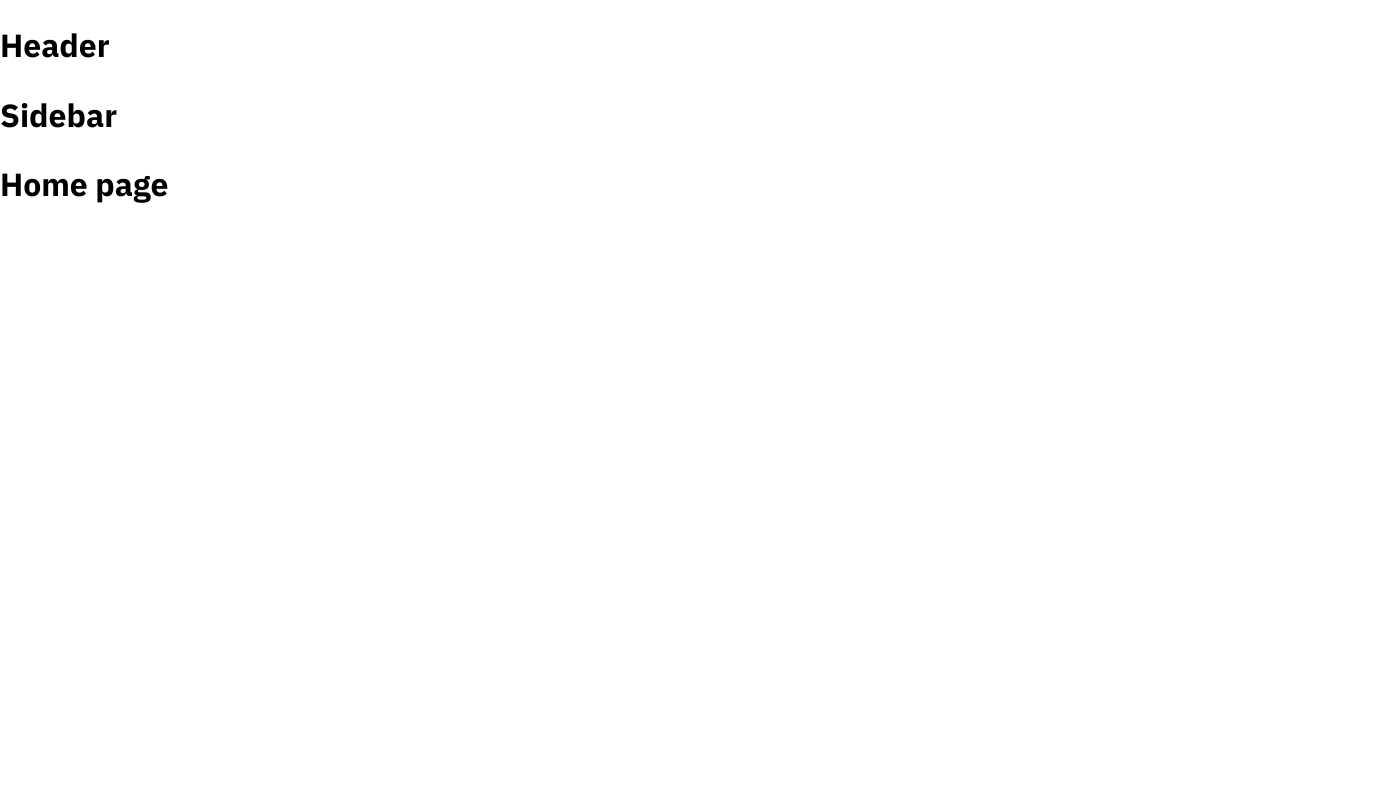
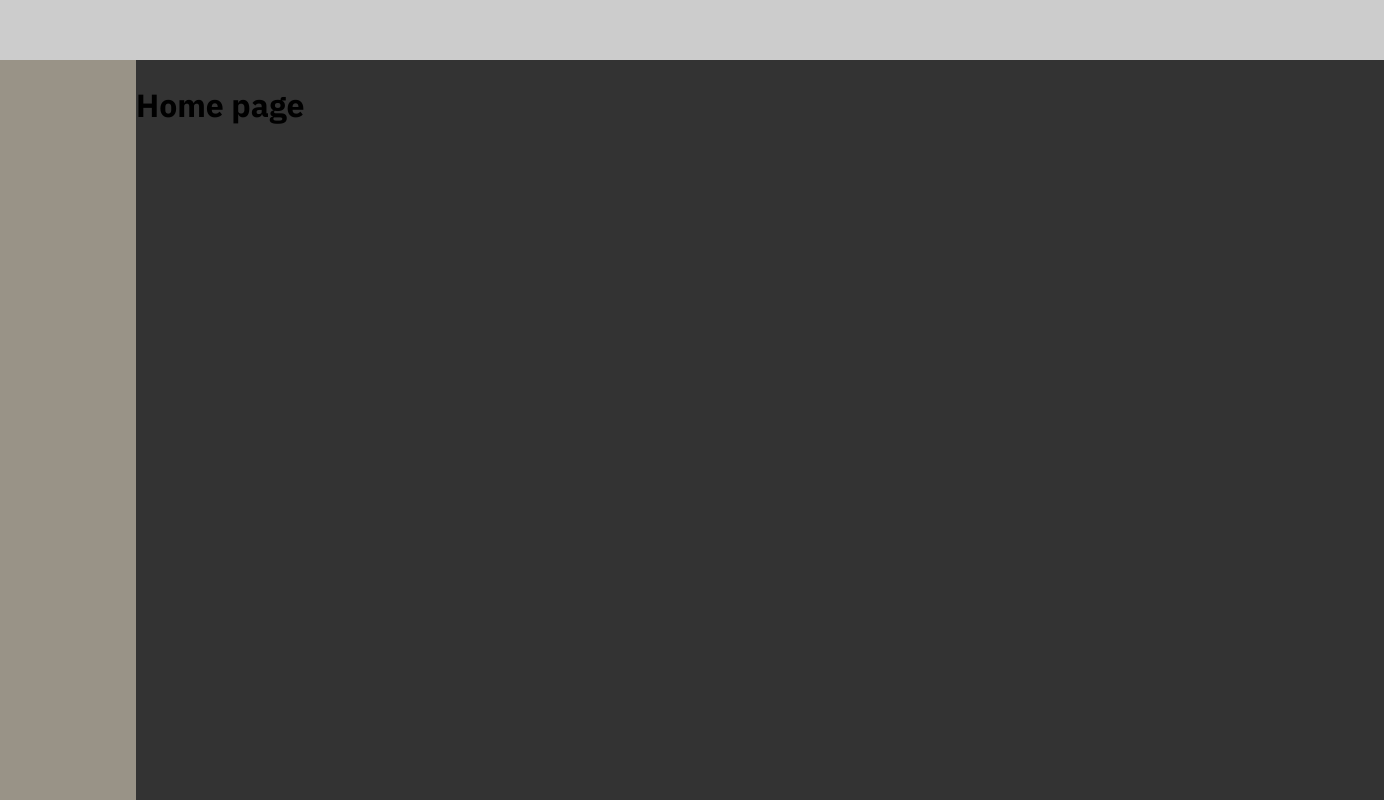
Before and after one commit to gnohp2003/tiktok-ui, a React (Create React App) app: page / in a window 1280 px wide. Shown: the top 800 px of the page, 1384 px wide, since content can reach past the window. Built offline with nearby package versions, Linux system fonts and the light colour scheme.

Commit message:
Build default layout frame.

```diff
--- a/package.json
+++ b/package.json
@@ -6,6 +6,7 @@
     "@testing-library/jest-dom": "^5.17.0",
     "@testing-library/react": "^13.4.0",
     "@testing-library/user-event": "^13.5.0",
+    "classnames": "^2.5.1",
     "clsx": "^2.1.0",
     "normalize.css": "^8.0.1",
     "react": "^18.2.0",
--- a/src/components/GlobalStyles/GlobalStyles.scss
+++ b/src/components/GlobalStyles/GlobalStyles.scss
@@ -3,10 +3,14 @@
 
 :root {
   --primary: #fe2c55;
+  --default-layout-header-height: 60px;
+  --default-layout-width: 1488px;
 }
 
 * {
   box-sizing: border-box;
+  margin: 0;
+  padding: 0;
 }
 
 html {
--- /dev/null
+++ b/src/components/Layout/DefaultLayout/DefaultLayout.module.scss
@@ -0,0 +1,18 @@
+.wrapper {
+  display: flex;
+  flex-direction: column;
+  align-items: center;
+}
+
+.container {
+  width: var(--default-layout-width);
+  min-height: 1000px;
+  background-color: #333;
+  display: flex;
+}
+
+.content {
+  flex: 1;
+  background-color: #333;
+  min-height: 1000px;
+}
--- /dev/null
+++ b/src/components/Layout/DefaultLayout/Sidebar/Sidebar.module.scss
@@ -0,0 +1,5 @@
+.wrapper {
+  width: 240px;
+  min-height: 100px;
+  background-color: #999387;
+}
--- a/src/components/Layout/DefaultLayout/Sidebar/index.js
+++ b/src/components/Layout/DefaultLayout/Sidebar/index.js
@@ -1,5 +1,14 @@
+import classNames from 'classnames/bind';
+import styles from './Sidebar.module.scss';
+
+const cx = classNames.bind(styles);
+
 function Sidebar() {
-  return <h1>Sidebar</h1>;
+  return (
+    <aside className={cx('wrapper')}>
+      <h2>Side bar</h2>
+    </aside>
+  );
 }
 
 export default Sidebar;
--- a/src/components/Layout/DefaultLayout/index.js
+++ b/src/components/Layout/DefaultLayout/index.js
@@ -1,13 +1,17 @@
 import Header from '~/components/Layout/components/Header';
 import Sidebar from './Sidebar';
+import classNames from 'classnames/bind';
+import styles from './DefaultLayout.module.scss';
+
+const cx = classNames.bind(styles);
 
 function DefaultLayout({ children }) {
   return (
-    <div>
+    <div className={cx('wrapper')}>
       <Header />
-      <div className="container">
+      <div className={cx('container')}>
         <Sidebar />
-        <div className="content">{children}</div>
+        <div className={cx('content')}>{children}</div>
       </div>
     </div>
   );
--- /dev/null
+++ b/src/components/Layout/components/Header/Header.module.scss
@@ -0,0 +1,12 @@
+.wrapper {
+  height: var(--default-layout-header-height);
+  box-shadow: rgba(0, 0, 0, 0.12) 0px 1px 1px;
+  display: flex;
+  justify-content: center;
+}
+
+.inner {
+  height: 100%;
+  width: var(--default-layout-width);
+  background-color: #ccc;
+}
--- a/src/components/Layout/components/Header/index.js
+++ b/src/components/Layout/components/Header/index.js
@@ -1,5 +1,14 @@
+import styles from './Header.module.scss';
+import classNames from 'classnames/bind';
+
+const cx = classNames.bind(styles);
+
 function Header() {
-  return <h1>Header</h1>;
+  return (
+    <header className={cx('wrapper')}>
+      <div className={cx('inner')}></div>
+    </header>
+  );
 }
 
 export default Header;
```
Also changed, not shown: 1 other file (tests, documents, lock files or other folders).
